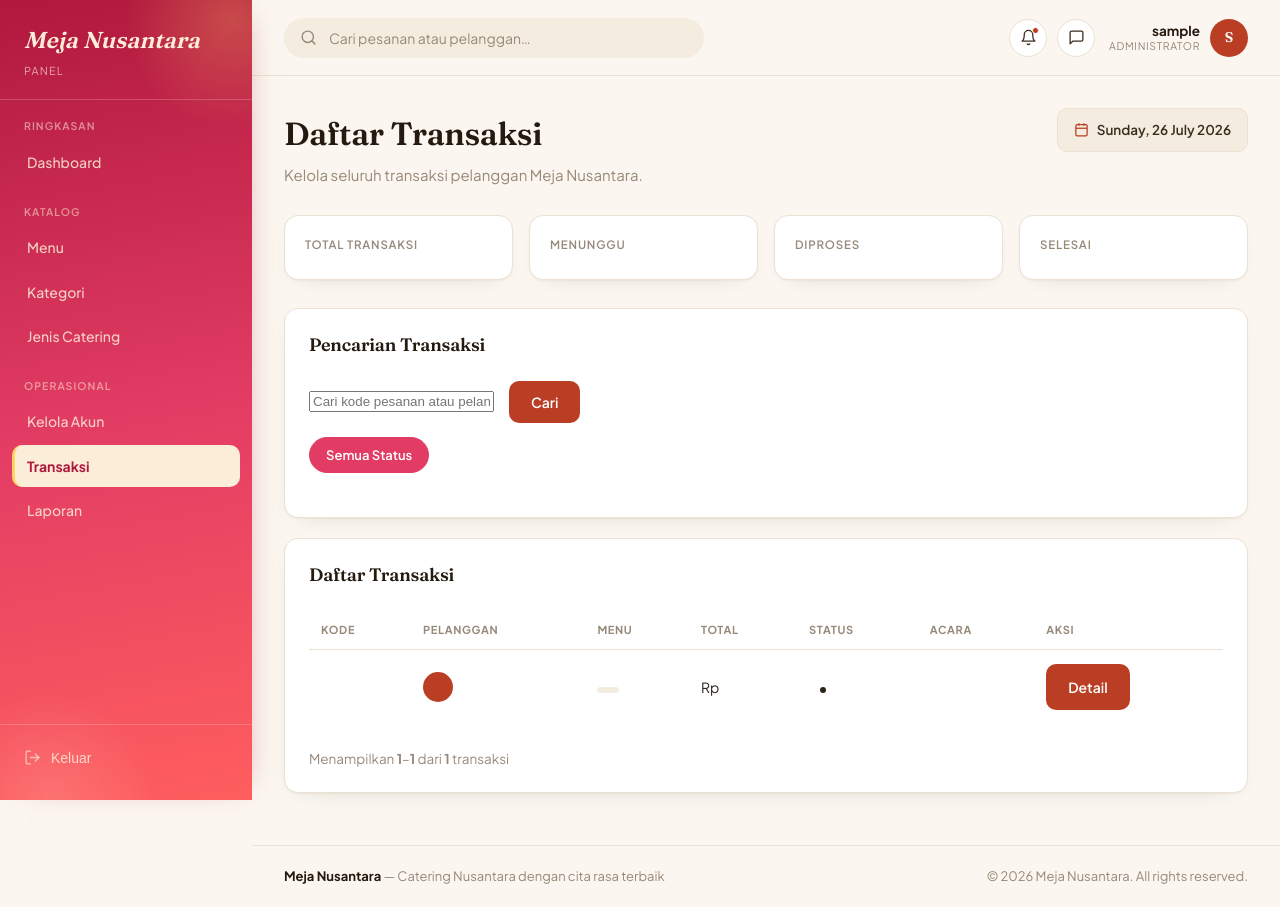
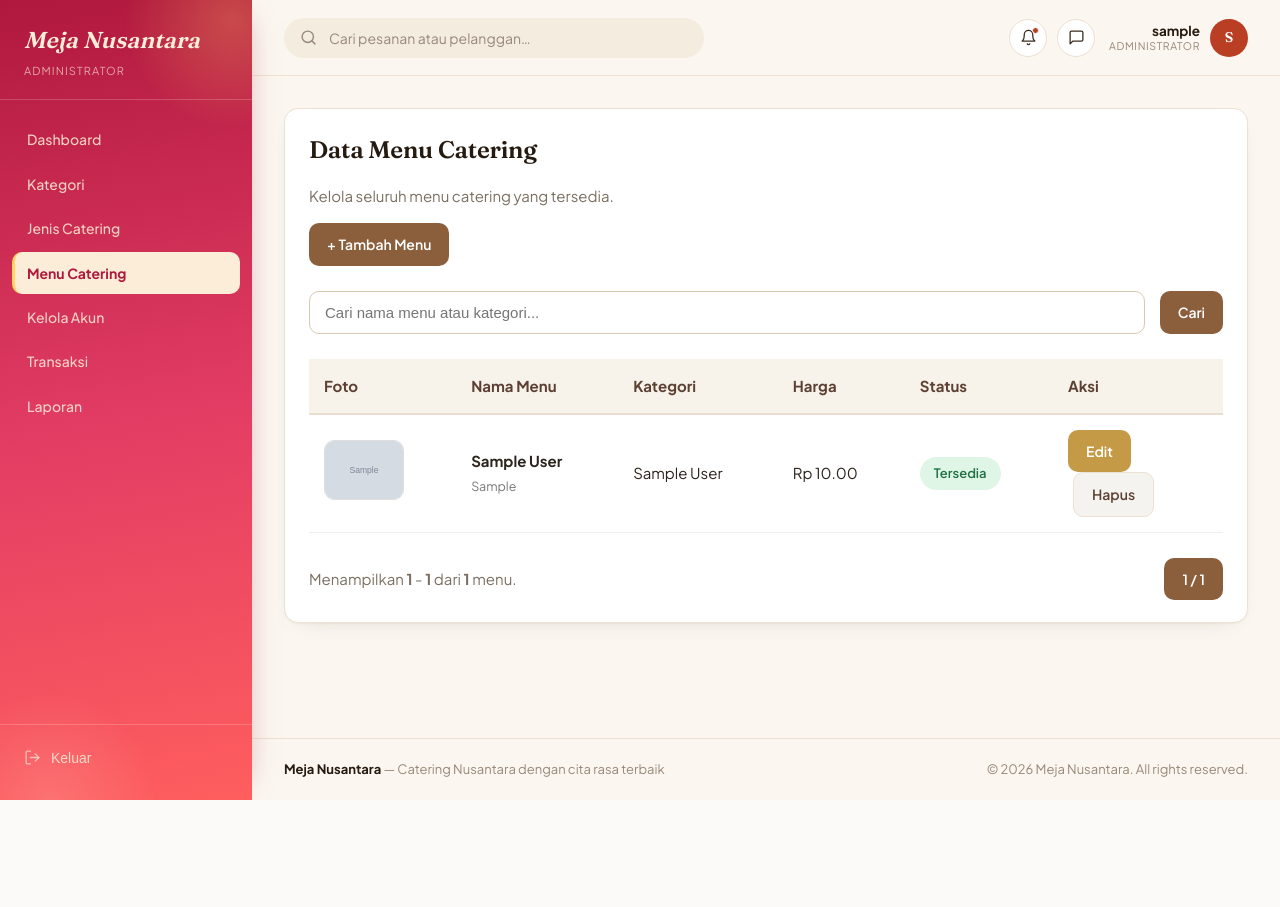
Before and after one commit to prsheilaa/catering-website, a Django app: page /admin-panel/menu/ in a window 1280 px wide. After the commit the page ends 800 px from the top, so only its background shows below. Run offline with Django 5.2, Linux system fonts and the light colour scheme; a user stored in the database is signed in; tables that the repository leaves empty hold one stand-in row (values such as "Sample post"); grey boxes marked "Sample" are stand-in pictures.

Commit message:
Update tampilan dashboard admin

```diff
--- a/templates/administrator/menu_list.html
+++ b/templates/administrator/menu_list.html
@@ -1,57 +1,46 @@
-{% extends "base.html" %}
+{% extends 'base.html' %}
+{% load static %}
 
-{% block title %}Transaksi - Administrator{% endblock %}
-{% block topbar_title %}Transaksi{% endblock %}
-{% block topbar_role %}Administrator{% endblock %}
+{% block title %}Data Menu | Meja Nusantara{% endblock %}
+
+{% block brand_sub %}
+Administrator
+{% endblock %}
+
+{% block topbar_role %}
+Administrator
+{% endblock %}
 
 {% block sidebar_nav %}
 
     <div class="nav-group">
-    <div class="nav-label">Ringkasan</div>
 
-    <a class="nav-link" href="{% url 'administrator:dashboard' %}">
+    <a href="{% url 'administrator:dashboard' %}" class="nav-link">
         Dashboard
         </a>
-</div>
 
-<div class="nav-group">
-
-    <div class="nav-label">Katalog</div>
-
-    <a class="nav-link" href="{% url 'administrator:menu_list' %}">
-        Menu
-    </a>
-
-    <a class="nav-link" href="{% url 'administrator:kategori_list' %}">
+    <a href="{% url 'administrator:kategori_list' %}" class="nav-link">
         Kategori
     </a>
 
-    <a class="nav-link" href="{% url 'administrator:jenis_catering_list' %}">
+    <a href="{% url 'administrator:jenis_catering_list' %}" class="nav-link">
         Jenis Catering
     </a>
 
-</div>
+    <a href="{% url 'administrator:menu_list' %}" class="nav-link active">
+        Menu Catering
+    </a>
 
-<div class="nav-group">
-
-    <div class="nav-label">Operasional</div>
-
-    <a class="nav-link" href="{% url 'administrator:akun_list' %}">
+    <a href="{% url 'administrator:akun_list' %}" class="nav-link">
         Kelola Akun
     </a>
 
-    <a class="nav-link active"
-       href="{% url 'administrator:transaksi_list' %}">
-
+    <a href="{% url 'administrator:transaksi_list' %}" class="nav-link">
         Transaksi
-
         </a>
 
-    <a class="nav-link"
-       href="{% url 'administrator:laporan' %}">
-
+    <a href="{% url 'administrator:laporan' %}" class="nav-link">
         Laporan
-
         </a>
 
 </div>
@@ -60,149 +49,68 @@
 
 {% block content %}
 
+<div class="panel">
 
-<div class="page-head">
+    <div class="section-header">
 
         <div>
 
-<h1>Daftar Transaksi</h1>
+            <h2 style="margin-bottom:5px;">
+                Data Menu Catering
+            </h2>
 
-<p>Kelola seluruh transaksi pelanggan Meja Nusantara.</p>
+            <p style="color:#7b6f61;">
+                Kelola seluruh menu catering yang tersedia.
+            </p>
 
         </div>
 
-<div class="date-pill">
-
-<svg viewBox="0 0 24 24" fill="none" stroke="currentColor" stroke-width="2">
-<rect x="3" y="4" width="18" height="18" rx="2"/>
-<line x1="16" y1="2" x2="16" y2="6"/>
-<line x1="8" y1="2" x2="8" y2="6"/>
-<line x1="3" y1="10" x2="21" y2="10"/>
-</svg>
-
-{% now "l, j F Y" %}
+        <a href="{% url 'administrator:menu_tambah' %}" class="btn btn-primary">
+            + Tambah Menu
+        </a>
 
     </div>
 
-</div>
+    <form method="GET" style="margin-top:25px;margin-bottom:25px;">
 
-<!-- ===================== CARD RINGKAS ===================== -->
-
-<div class="stat-grid">
-
-    <div class="ticket stat-card">
-        <div class="ticket-body">
-            <div class="stat-label">Total Transaksi</div>
-            <div class="stat-value">
-                {{ total_transaksi }}
-            </div>
-        </div>
-    </div>
-
-    <div class="ticket stat-card">
-        <div class="ticket-body">
-            <div class="stat-label">Menunggu</div>
-            <div class="stat-value accent">
-                {{ total_menunggu }}
-            </div>
-        </div>
-    </div>
-
-    <div class="ticket stat-card">
-        <div class="ticket-body">
-            <div class="stat-label">Diproses</div>
-            <div class="stat-value">
-                {{ total_diproses }}
-            </div>
-        </div>
-    </div>
-
-    <div class="ticket stat-card">
-        <div class="ticket-body">
-            <div class="stat-label">Selesai</div>
-            <div class="stat-value">
-                {{ total_selesai }}
-            </div>
-        </div>
-    </div>
-
-</div>
-
-
-<!-- ===================== SEARCH ===================== -->
-<div class="panel">
-
-<div class="panel-head">
-
-<h3>Pencarian Transaksi</h3>
-
-</div>
-
-<form method="get">
-
-<div style="
-display:flex;
-gap:15px;
-align-items:center;">
+        <div style="display:flex;gap:15px;">
 
             <input
                 type="text"
                 name="q"
-class="form-control"
-placeholder="Cari kode pesanan atau pelanggan..."
-value="{{ q }}">
+                value="{{ q }}"
+                placeholder="Cari nama menu atau kategori..."
+                class="form-control">
 
-<button
-class="btn btn-primary">
-
+            <button class="btn btn-primary">
                 Cari
-
             </button>
-
-{% if q or status_filter %}
-<a href="{% url 'administrator:transaksi_list' %}" class="btn btn-ghost">Reset</a>
-{% endif %}
 
         </div>
 
     </form>
 
-<div class="filter-pills" style="margin-top:14px;">
-  <a href="?{% if q %}q={{ q }}{% endif %}" class="filter-pill {% if not status_filter %}active{% endif %}">Semua Status</a>
-  {% for value, label in status_choices %}
-  <a href="?status={{ value }}{% if q %}&q={{ q }}{% endif %}" class="filter-pill {% if status_filter == value %}active{% endif %}">{{ label }}</a>
-  {% endfor %}
-</div>
+    <div class="table-responsive">
 
-</div>
-
-
-
-<!-- ===================== TABEL ===================== -->
-
-<div class="panel">
-
-    <div class="panel-head">
-
-        <h3>Daftar Transaksi</h3>
-
-    </div>
-
-{% if page_obj %}
-
-<table class="data">
+        <table class="table">
 
             <thead>
 
             <tr>
 
-            <th>Kode</th>
-            <th>Pelanggan</th>
-            <th>Menu</th>
-            <th>Total</th>
+                <th>Foto</th>
+
+                <th>Nama Menu</th>
+
+                <th>Kategori</th>
+
+                <th>Harga</th>
+
                 <th>Status</th>
-            <th>Acara</th>
-            <th>Aksi</th>
+
+                <th width="170">
+                    Aksi
+                </th>
 
             </tr>
 
@@ -210,88 +118,77 @@ Cari
 
             <tbody>
 
-{% for pesanan in page_obj %}
+            {% for menu in page_obj %}
 
             <tr>
 
-<td class="mono">
+                <td>
 
-{{ pesanan.kode_pesanan }}
+                    {% if menu.foto %}
+
+                        <img src="{{ menu.foto.url }}"
+                             alt="{{ menu.nama_paket }}"
+                             style="
+                             width:80px;
+                             height:60px;
+                             object-fit:cover;
+                             border-radius:10px;
+                             border:1px solid #ddd;">
+
+                    {% else %}
+
+                        <img src="{% static 'images/no-image.png' %}"
+                             alt="No Image"
+                             style="
+                             width:80px;
+                             height:60px;
+                             object-fit:cover;
+                             border-radius:10px;
+                             border:1px solid #ddd;">
+
+                    {% endif %}
 
                 </td>
 
                 <td>
 
-<div class="cell-person">
+                    <strong>
+                        {{ menu.nama_paket }}
+                    </strong>
 
-<div class="avatar avatar-sm">
-
-{{ pesanan.pelanggan.username|slice:":2"|upper }}
-
-</div>
-
-{{ pesanan.pelanggan.username }}
-
-</div>
+                    {% if menu.deskripsi %}
+                    <br>
+                    <small style="color:#777;">
+                        {{ menu.deskripsi|truncatechars:50 }}
+                    </small>
+                    {% endif %}
 
                 </td>
 
                 <td>
 
-<span class="pill-tag">
-
-{{ pesanan.menu.nama_paket }}
-
-</span>
+                    {{ menu.kategori.nama }}
 
                 </td>
 
                 <td>
 
-Rp {{ pesanan.total_harga }}
+                    Rp {{ menu.harga_per_porsi }}
 
                 </td>
 
                 <td>
 
-{% if pesanan.status == 'menunggu_pembayaran' %}
-
-<span class="badge menunggu">
-
-Menunggu
-
-</span>
-
-{% elif pesanan.status == 'diproses' %}
-
-<span class="badge diproses">
-
-Diproses
-
-</span>
-
-{% elif pesanan.status == 'selesai' %}
+                    {% if menu.status_stok == 'tersedia' %}
 
                         <span class="badge selesai">
-
-Selesai
-
-</span>
-
-{% elif pesanan.status == 'dibatalkan' %}
-
-<span class="badge batal">
-
-Dibatalkan
-
+                            Tersedia
                         </span>
 
                     {% else %}
 
-<span class="badge">
-
-{{ pesanan.get_status_display }}
-
+                        <span class="badge dibatalkan">
+                            Kosong
                         </span>
 
                     {% endif %}
@@ -300,16 +197,48 @@ Dibatalkan
 
                 <td>
 
-{{ pesanan.waktu_acara|date:"d M Y H:i" }}
+                    <a href="{% url 'administrator:menu_edit' menu.pk %}"
+                       class="btn btn-gold">
+
+                        Edit
+
+                    </a>
+
+                    <a href="{% url 'administrator:menu_hapus' menu.pk %}"
+                       class="btn btn-ghost"
+                       onclick="return confirm('Yakin ingin menghapus menu ini?')">
+
+                        Hapus
+
+                    </a>
 
                 </td>
 
-<td>
+            </tr>
 
-<a href="{% url 'administrator:transaksi_detail' pesanan.id %}"
+            {% empty %}
+
+            <tr>
+
+                <td colspan="7" style="text-align:center;padding:40px;">
+
+                    <img src="{% static 'images/empty-menu.svg' %}"
+                         width="140">
+
+                    <br><br>
+
+                    <h3>Belum Ada Menu</h3>
+
+                    <p style="color:#777;">
+
+                        Silakan tambahkan menu catering terlebih dahulu.
+
+                    </p>
+
+                    <a href="{% url 'administrator:menu_tambah' %}"
                        class="btn btn-primary">
 
-Detail
+                        Tambah Menu
 
                     </a>
 
@@ -323,35 +252,197 @@ Detail
 
     </table>
 
-<div class="pagination">
-  <div class="pagination-count">
-    Menampilkan <strong>{{ page_obj.start_index }}</strong>–<strong>{{ page_obj.end_index }}</strong>
-    dari <strong>{{ page_obj.paginator.count }}</strong> transaksi
-  </div>
-  {% if page_obj.paginator.num_pages > 1 %}
-  <div class="pagination-links">
-    {% if page_obj.has_previous %}
-      <a href="?page={{ page_obj.previous_page_number }}&q={{ q }}&status={{ status_filter }}" class="btn btn-ghost">‹ Sebelumnya</a>
-    {% endif %}
-    <span class="pagination-current">{{ page_obj.number }} / {{ page_obj.paginator.num_pages }}</span>
-    {% if page_obj.has_next %}
-      <a href="?page={{ page_obj.next_page_number }}&q={{ q }}&status={{ status_filter }}" class="btn btn-ghost">Berikutnya ›</a>
-    {% endif %}
-  </div>
-  {% endif %}
 </div>
 
-{% else %}
+{% if page_obj.paginator.count > 0 %}
 
-<p style="padding:20px;color:gray">
+<div style="display:flex;justify-content:space-between;align-items:center;margin-top:25px;flex-wrap:wrap;gap:15px;">
 
-Belum ada transaksi.
+    <div style="color:#7b6f61;">
 
-</p>
+        Menampilkan
+
+        <strong>
+
+            {{ page_obj.start_index }}
+
+        </strong>
+
+        -
+
+        <strong>
+
+            {{ page_obj.end_index }}
+
+        </strong>
+
+        dari
+
+        <strong>
+
+            {{ page_obj.paginator.count }}
+
+        </strong>
+
+        menu.
+
+    </div>
+
+    <div style="display:flex;gap:8px;align-items:center;">
+
+        {% if page_obj.has_previous %}
+
+            <a href="?page=1&q={{ q }}"
+               class="btn btn-ghost">
+
+                « Awal
+
+            </a>
+
+            <a href="?page={{ page_obj.previous_page_number }}&q={{ q }}"
+               class="btn btn-ghost">
+
+                ‹ Sebelumnya
+
+            </a>
+
+        {% endif %}
+
+        <span class="btn btn-primary">
+
+            {{ page_obj.number }}
+
+            /
+
+            {{ page_obj.paginator.num_pages }}
+
+        </span>
+
+        {% if page_obj.has_next %}
+
+            <a href="?page={{ page_obj.next_page_number }}&q={{ q }}"
+               class="btn btn-ghost">
+
+                Berikutnya ›
+
+            </a>
+
+            <a href="?page={{ page_obj.paginator.num_pages }}&q={{ q }}"
+               class="btn btn-ghost">
+
+                Akhir »
+
+            </a>
 
         {% endif %}
 
     </div>
 
+    </div>
+
+    {% endif %}
+
+</div>
+
+<style>
+
+.table-responsive{
+overflow-x:auto;
+}
+
+.table{
+width:100%;
+border-collapse:collapse;
+}
+
+.table th{
+background:#f7f2ea;
+color:#5c4033;
+font-weight:700;
+padding:15px;
+text-align:left;
+border-bottom:2px solid #e8ddcf;
+}
+
+.table td{
+padding:15px;
+border-bottom:1px solid #eee;
+vertical-align:middle;
+}
+
+.table tr:hover{
+background:#fcfaf7;
+}
+
+.form-control{
+width:100%;
+padding:12px 15px;
+border:1px solid #d8c9b5;
+border-radius:10px;
+outline:none;
+font-size:15px;
+background:white;
+}
+
+.form-control:focus{
+border-color:#8b5e3c;
+}
+
+.badge{
+display:inline-block;
+padding:6px 14px;
+border-radius:999px;
+font-size:13px;
+font-weight:600;
+}
+
+.badge.selesai{
+background:#dff5e6;
+color:#207245;
+}
+
+.badge.dibatalkan{
+background:#ffe1df;
+color:#b12828;
+}
+
+.btn{
+display:inline-block;
+text-decoration:none;
+padding:10px 18px;
+border-radius:10px;
+font-weight:600;
+transition:.25s;
+}
+
+.btn-primary{
+background:#8b5e3c;
+color:white;
+}
+
+.btn-primary:hover{
+background:#704728;
+}
+
+.btn-gold{
+background:#c49a47;
+color:white;
+}
+
+.btn-gold:hover{
+background:#a57d34;
+}
+
+.btn-ghost{
+background:#f5f3ef;
+color:#5c4033;
+margin-left:5px;
+}
+
+.btn-ghost:hover{
+background:#ebe5db;
+}
+
+</style>
 
 {% endblock %}
```
Lines whose indentation alone changed are shown as unchanged.
